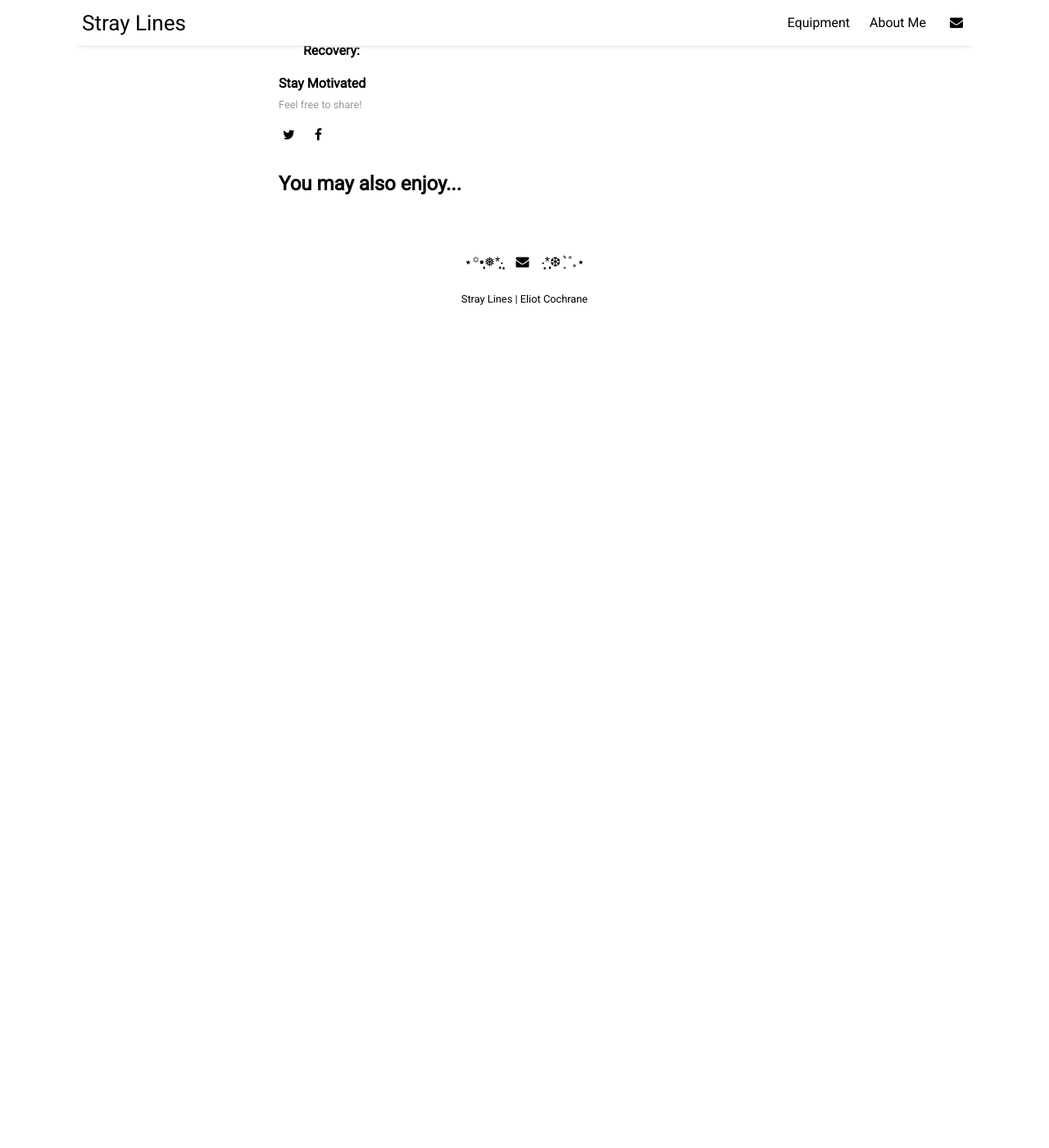
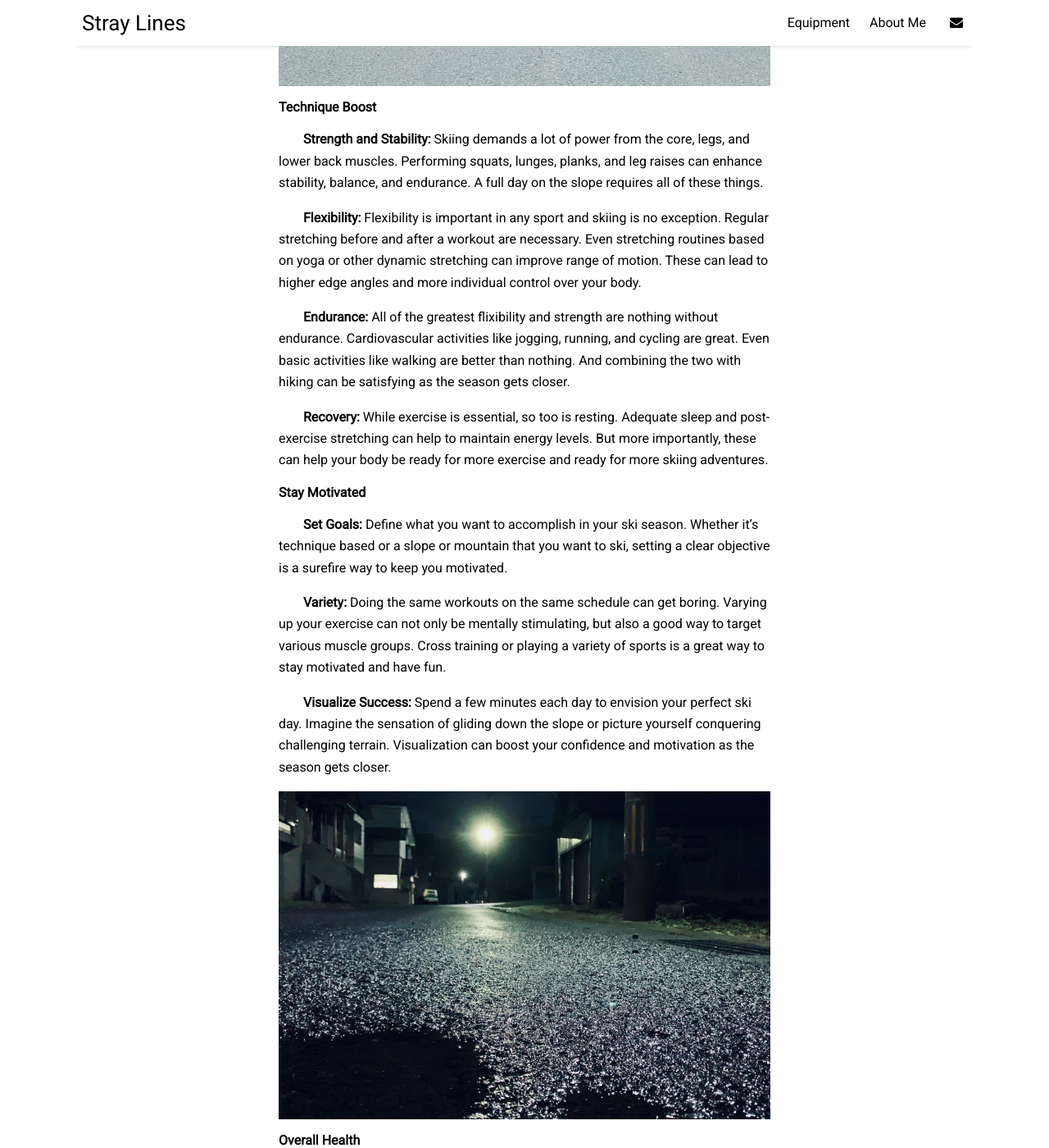
Before and after one commit to eliotcochrane/eliotcochrane.github.io, a Jekyll site: the page built from _posts/2023-09-29-preseason-prep.md, in a window 1280 px wide and 1400 px high, scrolled down 1219 px. Shown: the whole window at 82% size. Built offline with Jekyll 4.4.1, drawn with Linux system fonts in a browser that asks for light colours; nearby versions of some CDN libraries; before the commit the page ends 1622 px from its top, so only the background shows below that; some of the changed text lies outside the part shown.

Commit message:
Formatting / Add Pictures
-Including Pictures in Post
-Format changes in about and equipment

```diff
--- a/_posts/2023-09-29-preseason-prep.md
+++ b/_posts/2023-09-29-preseason-prep.md
@@ -4,7 +4,7 @@ title: "Preseason Fitness"
 author: "Eliot Cochrane"
 categories: off-season
 tags: [ski,preseason,fitness,running,]
-image: cuba-1.jpg
+image: shinmachi-1.png
 ---
 
 ## <center>Preseason Fitness</center>
@@ -12,9 +12,9 @@ image: cuba-1.jpg
 
 As winter approaches, every skier anxiously awaits the first dusting and hopes for the endless powder days. However, before you hit the slopes, it's crucial to prepare your body for the physical demands of skiing. Just like saving money, a little bit of targetted exercise each day can unlock better technique, enable you to chase the powder longer each day, reduce the risk of injuries, and keeping you healthier to continue skiing well into the future.
 
-__Note: Exercises alone will not you a better skier. Better fitness will give you a higher potential.__
+*Note: Exercises alone will not you a better skier. Better fitness will give you a higher potential.*
 
-***
+![Road leading up to ski area in fall](/assets/img/shinmachi-1.png)
 
 #### Technique Boost
 
@@ -22,8 +22,31 @@ __Note: Exercises alone will not you a better skier. Better fitness will give yo
 
 **Flexibility:** Flexibility is important in any sport and skiing is no exception. Regular stretching before and after a workout are necessary. Even stretching routines based on yoga or other dynamic stretching can improve range of motion. These can lead to higher edge angles and more individual control over your body.
 
-**Endurance:** All of the greatest flixibility and strength are nothing without endurance. Cardiovascular activities
+**Endurance:** All of the greatest flixibility and strength are nothing without endurance. Cardiovascular activities like jogging, running, and cycling are great. Even basic activities like walking are better than nothing. And combining the two with hiking can be satisfying as the season gets closer.
 
-**Recovery:**
+**Recovery:** While exercise is essential, so too is resting. Adequate sleep and post-exercise stretching can help to maintain energy levels. But more importantly, these can help your body be ready for more exercise and ready for more skiing adventures.
 
 #### Stay Motivated
+
+**Set Goals:** Define what you want to accomplish in your ski season. Whether it's technique based or a slope or mountain that you want to ski, setting a clear objective is a surefire way to keep you motivated.
+
+**Variety:** Doing the same workouts on the same schedule can get boring. Varying up your exercise can not only be mentally stimulating, but also a good way to target various muscle groups. Cross training or playing a variety of sports is a great way to stay motivated and have fun.
+
+**Visualize Success:** Spend a few minutes each day to envision your perfect ski day. Imagine the sensation of gliding down the slope or picture yourself conquering challenging terrain. Visualization can boost your confidence and motivation as the season gets closer.
+
+![Road at night after rain](/assets/img/nightrun-1.png)
+
+#### Overall Health
+
+Skiing is great and it is a wonderful way to experience nature, challenge yourself, and make new friends. But the biggest benefit of all is improving general health and well-being. Health benefits from exercising include a boost to your immune system, reduced risk to chronid diseases, and enhanced metnal clarity.
+
+As you prepare for the ski season, remember that staying active year-round not only benefits your performance on the hill but also your quality of life.
+
+***
+
+In conclusion, preparing your body just fo skiing offer layers upon layers of benefits. From improving technique and endurance to reducing injuries. Because we all know that as soon as the snow begins to fall, your physical fitness will pay dividends on the mountain.
+
+Stay motivated.
+Stay hungry.
+
+**Stray from the norm.**
```
Also changed, not shown: pages/about.md (+2 -1 lines), pages/equipment.md (+3 -1 lines).
